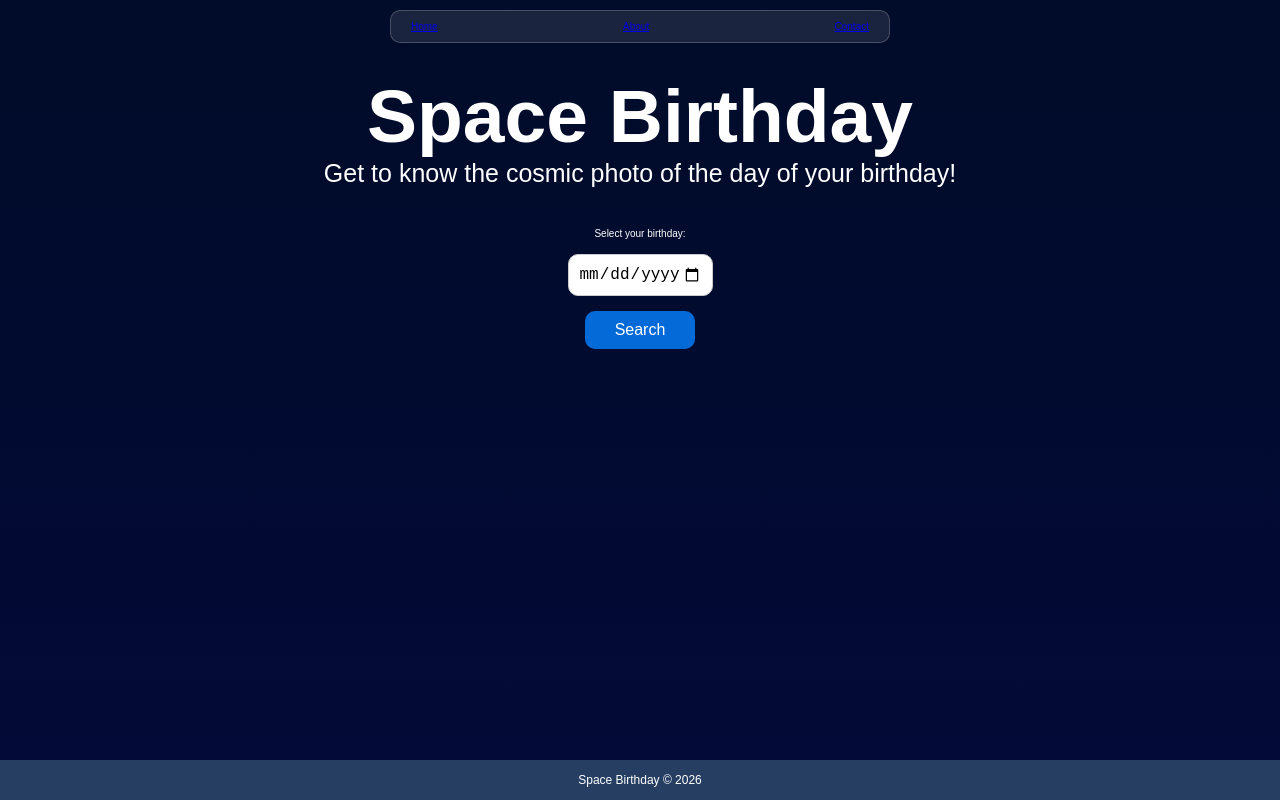
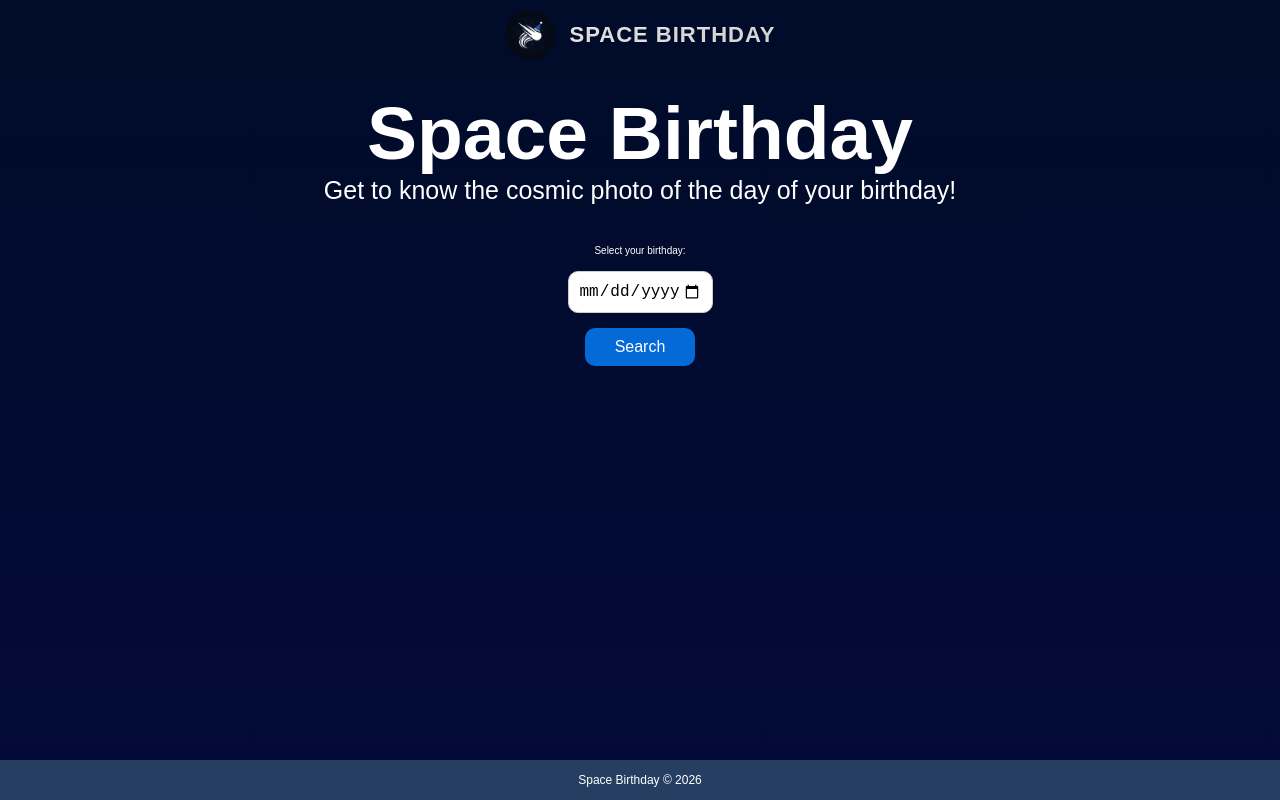
Before and after one commit to kauaamado/space-birthday, a website with bundled scripts: page index.html in a window 1280 px wide. Built offline with nearby package versions, Linux system fonts and the light colour scheme; some packages are replaced by stand-ins of ours; no server answers.

Commit message:
feat: adiciona logo

```diff
--- a/index.html
+++ b/index.html
@@ -11,11 +11,10 @@
 <body>
     <header>
         <nav aria-label="Main Navigation">
-            <ul>
-                <li><a href="#">Home</a></li>
-                <li><a href="#">About</a></li>
-                <li><a href="#">Contact</a></li>
-            </ul>
+            <div class="logo-container">
+                <img src="logo.png" alt="Space Birthday Logo" class="logo-img">
+                <span class="logo-text">Space Birthday</span>
+            </div>
         </nav>
     </header>
 
--- a/style.css
+++ b/style.css
@@ -36,18 +36,36 @@ main {
     border-radius: 1.5rem;
 }
 
-nav ul {
-    background: rgba(255, 255, 255, 0.1);
-    backdrop-filter: blur(1rem);
-    border: 0.1rem solid rgba(255, 255, 255, 0.2);
-    border-radius: 1rem;
-    padding: 1rem 2rem;
-    list-style: none;
+header {
+    padding: 0 3rem;
     display: flex;
-    justify-content: space-between;
-    width: 100%;
-    max-width: 50rem;
-    margin: 1rem auto;
+    align-items: center;
+    justify-content: center;
+}
+
+.logo-container {
+    display: flex;
+    align-items: center;
+    gap: 1.5rem;
+    padding: 1rem 0;
+}
+
+.logo-img {
+    height: 5rem;
+    width: 5rem;
+    border-radius: 50%;
+}
+
+.logo-text {
+    font-size: 2.2rem;
+    font-weight: 700;
+    letter-spacing: 0.1rem;
+    text-transform: uppercase;
+    background: linear-gradient(45deg, #f2f2f2, #e6e6e6);
+    background-clip: text;
+    -webkit-background-clip: text;
+    -webkit-text-fill-color: transparent;
+    text-shadow: 0 0.1rem 0.2rem rgba(0, 0, 0, 0.1);
 }
 
 .hero {
```
Also changed, not shown: logo.png (added).
